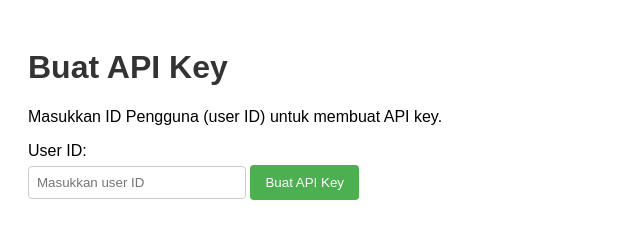
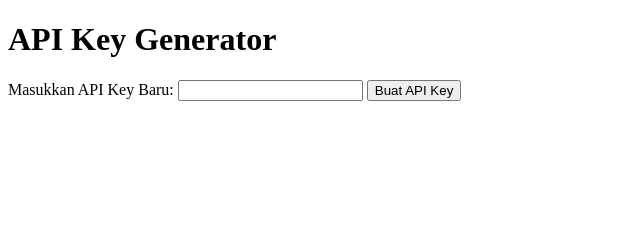
Before and after one commit to RerezzOfficial/apikey, a website: page public/index.html in a window 1280 px wide. Shown: the whole page, without its empty margins (0-640 px from the left). Drawn offline with Linux system fonts and the light colour scheme.

Commit message:
Update index.html

```diff
--- a/public/index.html
+++ b/public/index.html
@@ -1,82 +1,38 @@
 <!DOCTYPE html>
-<html lang="id">
+<html lang="en">
 <head>
   <meta charset="UTF-8">
   <meta name="viewport" content="width=device-width, initial-scale=1.0">
-  <title>Buat API Key</title>
-  <style>
-    body {
-      font-family: Arial, sans-serif;
-      padding: 20px;
-    }
-    h1 {
-      color: #333;
-    }
-    label {
-      display: block;
-      margin: 10px 0 5px;
-    }
-    input {
-      padding: 8px;
-      margin-bottom: 20px;
-      width: 200px;
-      border: 1px solid #ccc;
-      border-radius: 4px;
-    }
-    button {
-      padding: 10px 15px;
-      background-color: #4CAF50;
-      color: white;
-      border: none;
-      border-radius: 4px;
-      cursor: pointer;
-    }
-    button:hover {
-      background-color: #45a049;
-    }
-    .message {
-      margin-top: 20px;
-    }
-  </style>
+  <title>API Key Generator</title>
 </head>
 <body>
+  <h1>API Key Generator</h1>
+  <form id="generateForm">
+    <label for="apikey">Masukkan API Key Baru:</label>
+    <input type="text" id="apikey" name="apikey" required />
+    <button type="submit">Buat API Key</button>
+  </form>
 
-  <h1>Buat API Key</h1>
-  <p>Masukkan ID Pengguna (user ID) untuk membuat API key.</p>
-
-  <label for="userId">User ID:</label>
-  <input type="text" id="userId" placeholder="Masukkan user ID">
-
-  <button onclick="createApiKey()">Buat API Key</button>
-
-  <div class="message" id="message"></div>
+  <p id="result"></p>
 
   <script>
-    async function createApiKey() {
-      const userId = document.getElementById("userId").value;
-      const messageDiv = document.getElementById("message");
+    document.getElementById('generateForm').addEventListener('submit', async (e) => {
+      e.preventDefault();
+      const apiKey = document.getElementById('apikey').value;
 
-      if (!userId) {
-        messageDiv.innerHTML = "<p style='color: red;'>User ID tidak boleh kosong.</p>";
-        return;
+      const response = await fetch('/api/create-key', {
+        method: 'POST',
+        headers: { 'Content-Type': 'application/json' },
+        body: JSON.stringify({ apikey: apiKey })
+      });
+
+      const result = await response.json();
+      if (response.ok) {
+        document.getElementById('result').textContent = `API Key berhasil dibuat: ${result.apikey}`;
+      } else {
+        document.getElementById('result').textContent = `Error: ${result.error}`;
       }
-
-      try {
-        const response = await fetch(`/api/create-apikey?userId=${userId}`, {
-          method: 'POST',
-        });
-
-        const data = await response.json();
-        if (response.ok) {
-          messageDiv.innerHTML = `<p style="color: green;">API key berhasil dibuat!<br><strong>User ID:</strong> ${data.userId}<br><strong>API Key:</strong> ${data.apikey}</p>`;
-        } else {
-          messageDiv.innerHTML = `<p style="color: red;">${data.error}</p>`;
-        }
-      } catch (error) {
-        messageDiv.innerHTML = "<p style='color: red;'>Terjadi kesalahan saat membuat API key.</p>";
-      }
-    }
+    });
   </script>
-
 </body>
 </html>
```
